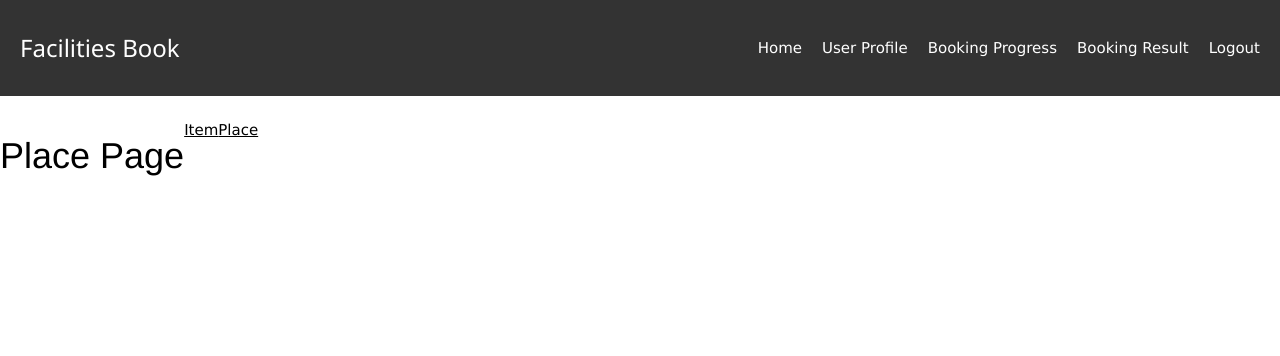
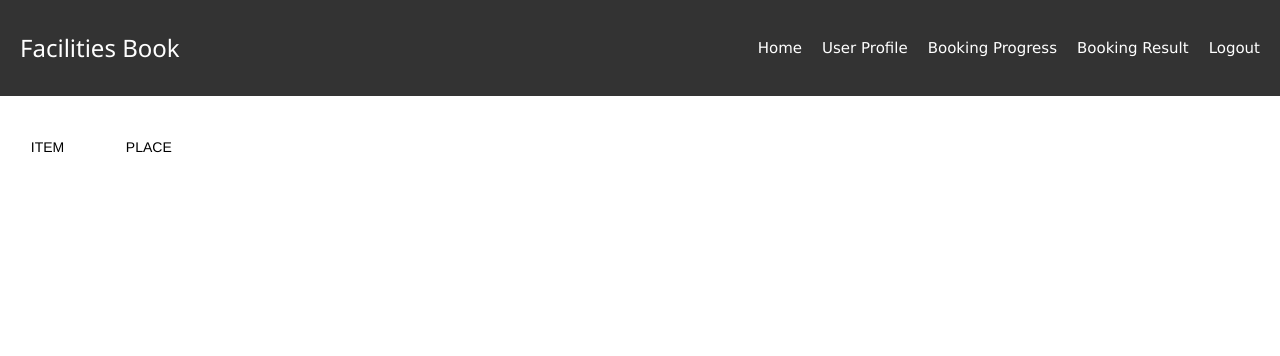
Before and after one commit to yanwong127/facilities_book, a PHP site: page /place.php in a window 1280 px wide. Shown: the top 356 px of the page. Run offline with PHP 8.4, Linux system fonts and the light colour scheme; the visitor is signed in with stand-in values (Sample User, id 1); data that the repository does not hold is empty.

```diff
--- a/user/bookingpage.css
+++ b/user/bookingpage.css
@@ -73,3 +77,69 @@
     #clickable-div:hover {
         cursor: pointer;
     }
+
+
+
+    /* 添加额外的样式，使其在底部显示时保持与页面内容的距离 */
+    body {
+        margin-bottom: 50px; /* 调整底部边距以避免分页部分遮挡页面内容 */
+    }
+
+.button-48 {
+  appearance: none;
+  background-color: #FFFFFF;
+  border-width: 0;
+  box-sizing: border-box;
+  color: #000000;
+  cursor: pointer;
+  display: inline-block;
+  font-family: Clarkson,Helvetica,sans-serif;
+  font-size: 14px;
+  font-weight: 500;
+  letter-spacing: 0;
+  line-height: 1em;
+  margin: 0;
+  opacity: 1;
+  outline: 0;
+  padding: 1.5em 2.2em;
+  position: relative;
+  text-align: center;
+  text-decoration: none;
+  text-rendering: geometricprecision;
+  text-transform: uppercase;
+  transition: opacity 300ms cubic-bezier(.694, 0, 0.335, 1),background-color 100ms cubic-bezier(.694, 0, 0.335, 1),color 100ms cubic-bezier(.694, 0, 0.335, 1);
+  user-select: none;
+  -webkit-user-select: none;
+  touch-action: manipulation;
+  vertical-align: baseline;
+  white-space: nowrap;
+}
+
+.button-48:before {
+  animation: opacityFallbackOut .5s step-end forwards;
+  backface-visibility: hidden;
+  background-color: #EBEBEB;
+  clip-path: polygon(-1% 0, 0 0, -25% 100%, -1% 100%);
+  content: "";
+  height: 100%;
+  left: 0;
+  position: absolute;
+  top: 0;
+  transform: translateZ(0);
+  transition: clip-path .5s cubic-bezier(.165, 0.84, 0.44, 1), -webkit-clip-path .5s cubic-bezier(.165, 0.84, 0.44, 1);
+  width: 100%;
+}
+
+.button-48:hover:before {
+  animation: opacityFallbackIn 0s step-start forwards;
+  clip-path: polygon(0 0, 101% 0, 101% 101%, 0 101%);
+}
+
+.button-48:after {
+  background-color: #FFFFFF;
+}
+
+.button-48 span {
+  z-index: 1;
+  position: relative;
+}
--- a/user/db2.php
+++ b/user/db2.php
@@ -2,7 +2,7 @@
 $host = "localhost";
 $dbname = "facilities_book";
 $username = "root";
-$password = "";
+$password = "ak6403012";
 
 try {
     $pdo = new PDO("mysql:host=$host;dbname=$dbname", $username, $password);
--- a/user/login.php
+++ b/user/login.php
@@ -92,7 +92,7 @@ if (isset($_POST['submit'])) {
 <style>
     /* 添加半透明背景 */
     .login-container {
-        background-color: rgba(0, 0, 0, 0.5) !important; /* 设置背景颜色和透明度，使用 !important 以确保最高优先级 */
+        background-color: rgba(0, 0, 0, 0.8) !important; /* 设置背景颜色和透明度，使用 !important 以确保最高优先级 */
         padding: 20px;
         border-radius: 10px;
         max-width: 400px;
--- a/user/place.php
+++ b/user/place.php
@@ -33,7 +33,7 @@ if (isset($_REQUEST['place_book'])) {
     }
 }
 
-$records_per_page = 3;
+$records_per_page = 6;
 if (isset($_GET['place_page'])) {
     $place_page = $_GET['place_page'];
 } else {
@@ -57,9 +57,8 @@ $result2 = mysqli_query($conn, $jj2);
 <body>
     <br>
     <div style="display: flex;">
-        <h1 style="font-family: Clarkson, Helvetica, sans-serif;">Place Page</h1>
-        <a class="button-1" href="item.php" role="button"><span class="text">Item</span></a>
-        <a class="button-1" href="place.php" role="button"><span class="text">Place</span></a>
+        <a class="button-48" href="item.php" role="button"><span class="text">Item</span></a>
+        <a class="button-48" href="place.php" role="button"><span class="text">Place</span></a>
     </div>
 
     <div class="custom-table" id="clickable-div">
@@ -76,10 +75,10 @@ $result2 = mysqli_query($conn, $jj2);
     </div>
 
     <form action="place.php" method="post">
-        <dialog id="place-dialog">
-            <i class="fa fa-close" onclick="document.getElementById('place-dialog').close()"></i>
+        <dialog id="place-dialog" class="dialog">
+            <i class="fa fa-close" style="float: right;" autofocus></i>
             <h2 id="place-dialog-title"></h2>
-            <h2 id="place-dialog-item-name" style="text-align: center;"></h2>
+            <h2 id="place-dialog-item-name"></h2>
             <img id="place-dialog-image" src="" alt="Place Image">
             <p id="place-dialog-description"></p>
             <input type="hidden" name="place_id" id="place_id">
@@ -131,6 +130,7 @@ $result2 = mysqli_query($conn, $jj2);
 
 <script>
     const placeDialog = document.querySelector("#place-dialog");
+    const closeButton = document.querySelector(".fa-close");
     const placeDialogTitle = document.getElementById("place-dialog-title");
     const placeDialogImage = document.getElementById("place-dialog-image");
     const placeDialogDescription = document.getElementById("place-dialog-description");
@@ -154,4 +154,11 @@ $result2 = mysqli_query($conn, $jj2);
             placeDialog.showModal();
         });
     });
+    closeButton.addEventListener("click", () => {
+        placeDialog.close();
+    });
+
+    placeDialog.querySelector("*").addEventListener("click", (e) => {
+        e.stopPropagation();
+    });
 </script>
```
Also changed, not shown: other parts of user/bookingpage.css (+17 -13 lines), user/item.php (+8 -6 lines), user/profile.php (+78 -30 lines).
